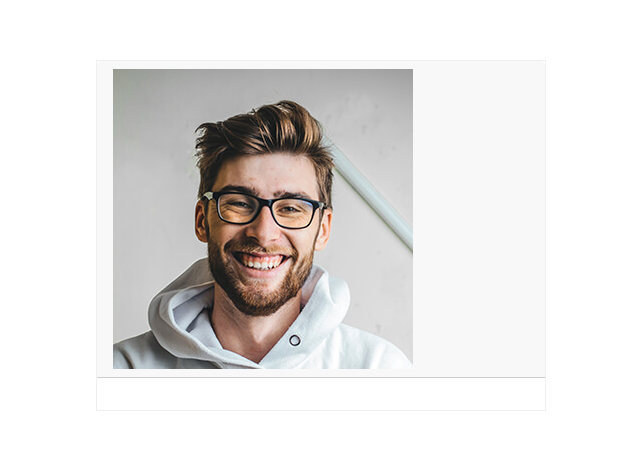
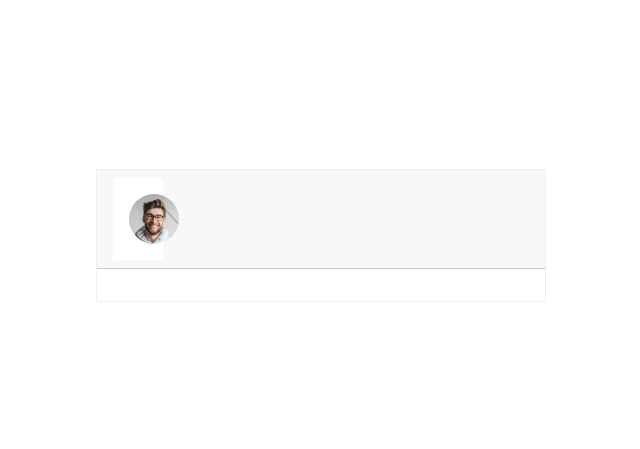
Before and after one commit to Rosangel593/Instagram-PostRM, a plain HTML site: page index.html in a window 1280 px wide. Shown: the part 165-614 px from the top of the page, without its empty margins (319-959 px from the left). Drawn offline with nearby package versions, Linux system fonts and the light colour scheme.

Commit message:
Adding colors to profile

```diff
--- a/index.html
+++ b/index.html
@@ -13,7 +13,7 @@
         <div class="card-header">
             <div class="d-flex justify-content-between">
 <div class="d-flex">
-    <img src="assets-ig-post/user.jpg" alt="">
+    <div class="card-profile"><img class="profile" src="assets-ig-post/user.jpg" alt=""></div>
 </div>
             </div>
         </div>
--- a/style.css
+++ b/style.css
@@ -6,3 +6,19 @@ body{
     border-radius: 0px !important;
     border-color: #efefef ;
 }
+
+.profile{
+    width: 50px;
+    border-radius: 50%;
+
+}
+
+.card-profile{
+    width: 50px;
+    border-width: 3px;
+    border-style: solid;
+    border: double 1em transparent;
+    background-image:linear-gradient(white,white), linear-gradient(to right, #833ab4, #fd1d1d, #fcb045) ;
+    background-origin: border-box;
+    background-clip: content-box,;
+}
```
